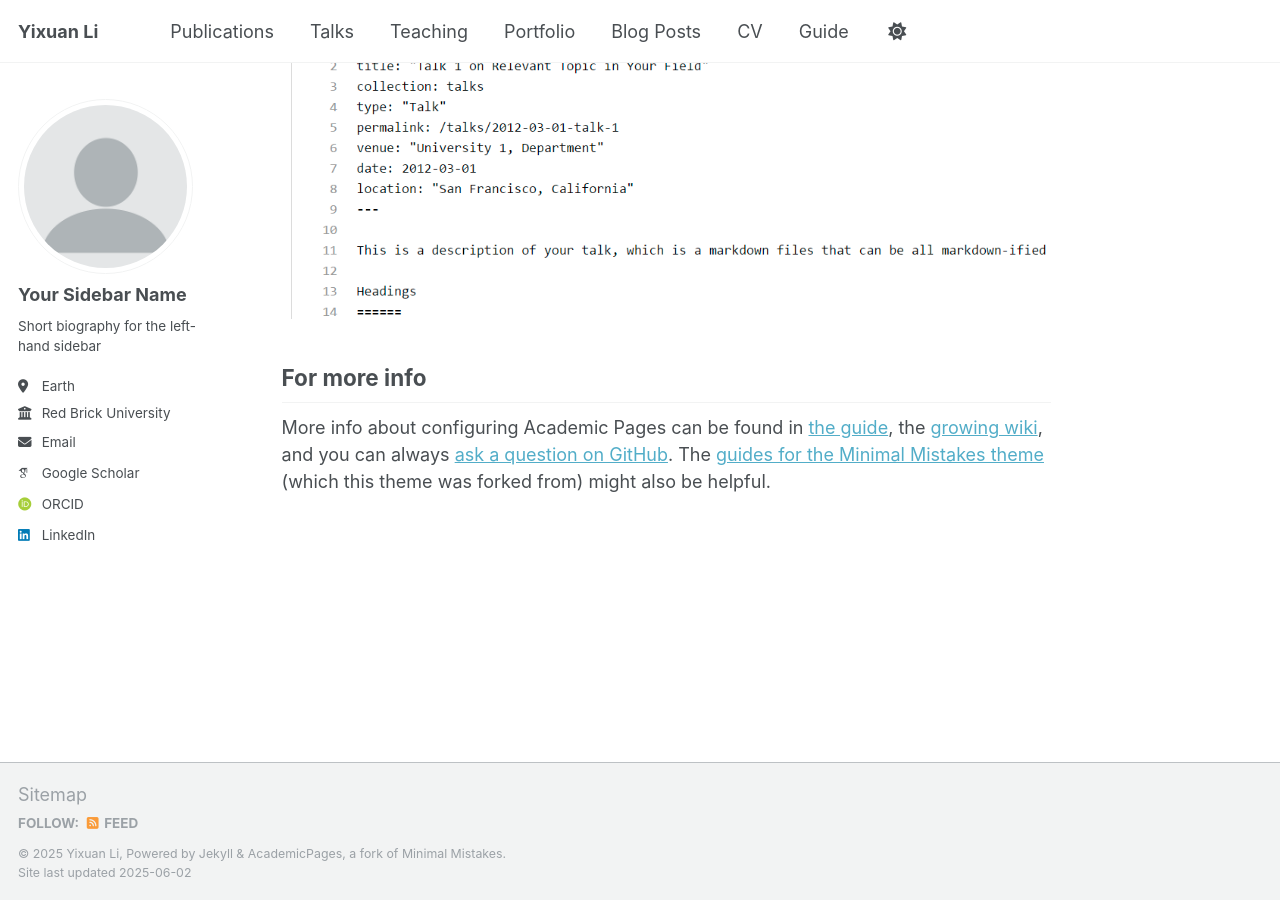
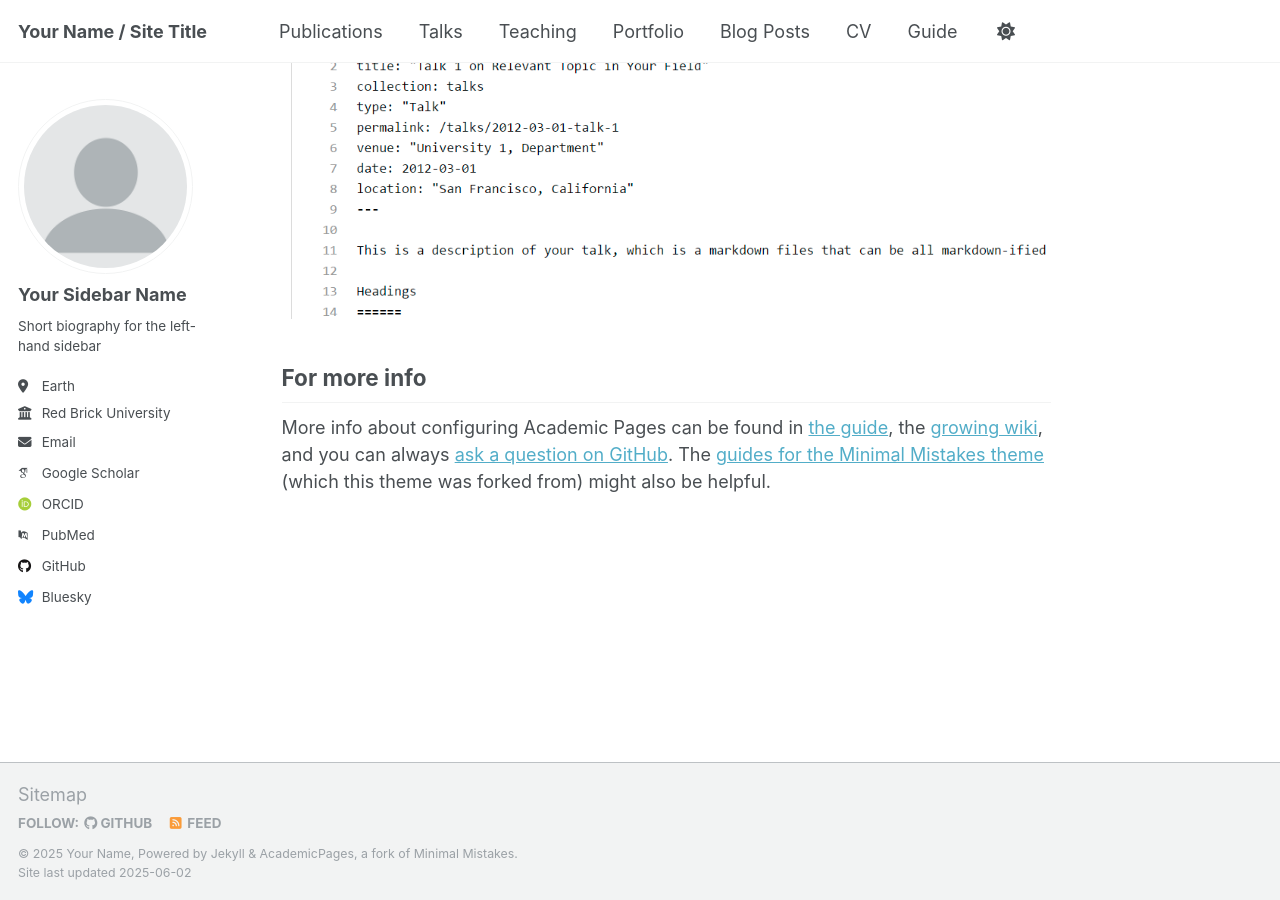
Before and after one commit to tiffanylyx/tiffanylyx.github.io, a Jekyll site: the page built from _pages/about.md, in a window 1280 px wide and 900 px high, scrolled down 2636 px. Built offline with Jekyll 4.4.1, drawn with Linux system fonts in a browser that asks for light colours; some web fonts are replaced; part of the change alters nothing that is shown.

Commit message:
Update _config.yml

```diff
--- a/_config.yml
+++ b/_config.yml
@@ -9,13 +9,13 @@
 # Basic Site Settings
 locale                   : "en-US"
 site_theme               : "default"
-title                    : "Yixuan Li"
+title                    : "Your Name / Site Title"
 title_separator          : "-"
-name                     : &name "Yixuan Li"
-description              : &description "Hi! I'm Yixuan Li. I'm a PhD student researching in Data Literacy and Data Visualization Literacy Education."
-url                      : https://tiffanylyx/tiffanylyx.github.io # the base hostname & protocol for your site e.g. "https://[your GitHub username].github.io" or if you already have some other page hosted on Github then use "https://[your GitHub username].github.io/[Your Repo Name]"
+name                     : &name "Your Name"
+description              : &description "personal description"
+url                      : https://academicpages.github.io # the base hostname & protocol for your site e.g. "https://[your GitHub username].github.io" or if you already have some other page hosted on Github then use "https://[your GitHub username].github.io/[Your Repo Name]"
 baseurl                  : "" # the subpath of your site, e.g. "/blog"
-repository               : "tiffanylyx/tiffanylyx.github.io"
+repository               : "academicpages/academicpages.github.io"
 
 # Site Author - The following control what appear as part of the author content on the side bar.
 #               If a field is blank the icon and link will not appear, otherwise it will be shown.
@@ -32,11 +32,49 @@ author:
   email            : "none@example.org"
 
   # Academic websites
-  googlescholar    : "https://scholar.google.com/citations?user=N6EH0qkAAAAJ&hl=en"
-  orcid            : "http://orcid.org/0009-0006-3639-0073"
+  academia         : # URL
+  arxiv            : # URL - Update with the correct link to your profile
+  googlescholar    : "https://scholar.google.com/citations?user=PS_CX0AAAAAJ"
+  impactstory      : # URL
+  orcid            : "http://orcid.org/yourorcidurl"
+  semantic         : # URL
+  pubmed           : "https://www.ncbi.nlm.nih.gov/pubmed/?term=john+snow"
+  researchgate     : # URL
+  scopus           : # URL
+
+  # Repositories and software development
+  bitbucket        : # Username - Update with your username on the site
+  codepen          : # Username
+  dribbble         : # Username
+  github           : "academicpages"
+  kaggle           : # Username
+  stackoverflow    : # User number or user number and name (i.e., use "1" or "1/jeff-atwood")
 
   # Social media
-  linkedin         : Yixuan Li
+  bluesky          : "bsky.app" # Replace this with you Bluesky username
+  facebook         : # Username
+  flickr           : # Username
+  foursquare       : # Username
+  goodreads        : # Username
+  google_plus      : # Username
+  keybase          : # Username
+  instagram        : # Username
+  lastfm           : # Username
+  linkedin         : # Username
+  mastodon         : # URL
+  medium           : # URL
+  pinterest        : # Username
+  soundcloud       : # Username
+  steam            : # Username
+  telegram         : # URL
+  tumblr           : # Username
+  twitter          : # Username for X / Twitter
+  vine             : # Username
+  weibo            : # Username
+  wikipedia        : # Username
+  xing             : # Username
+  youtube          : # Username
+  zhihu            : # Username
 
 # Publication Category - The following the list of publication categories and their headings
 publication_category:
```
